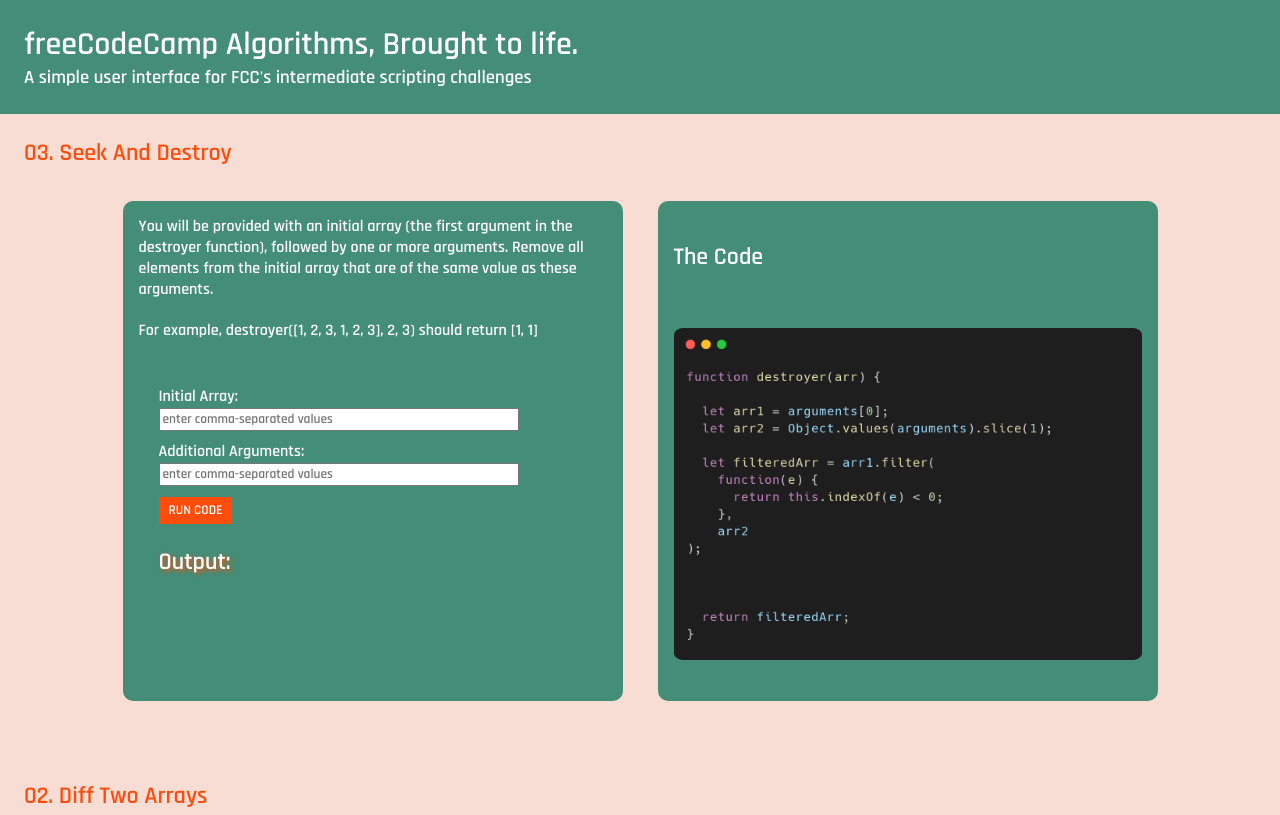
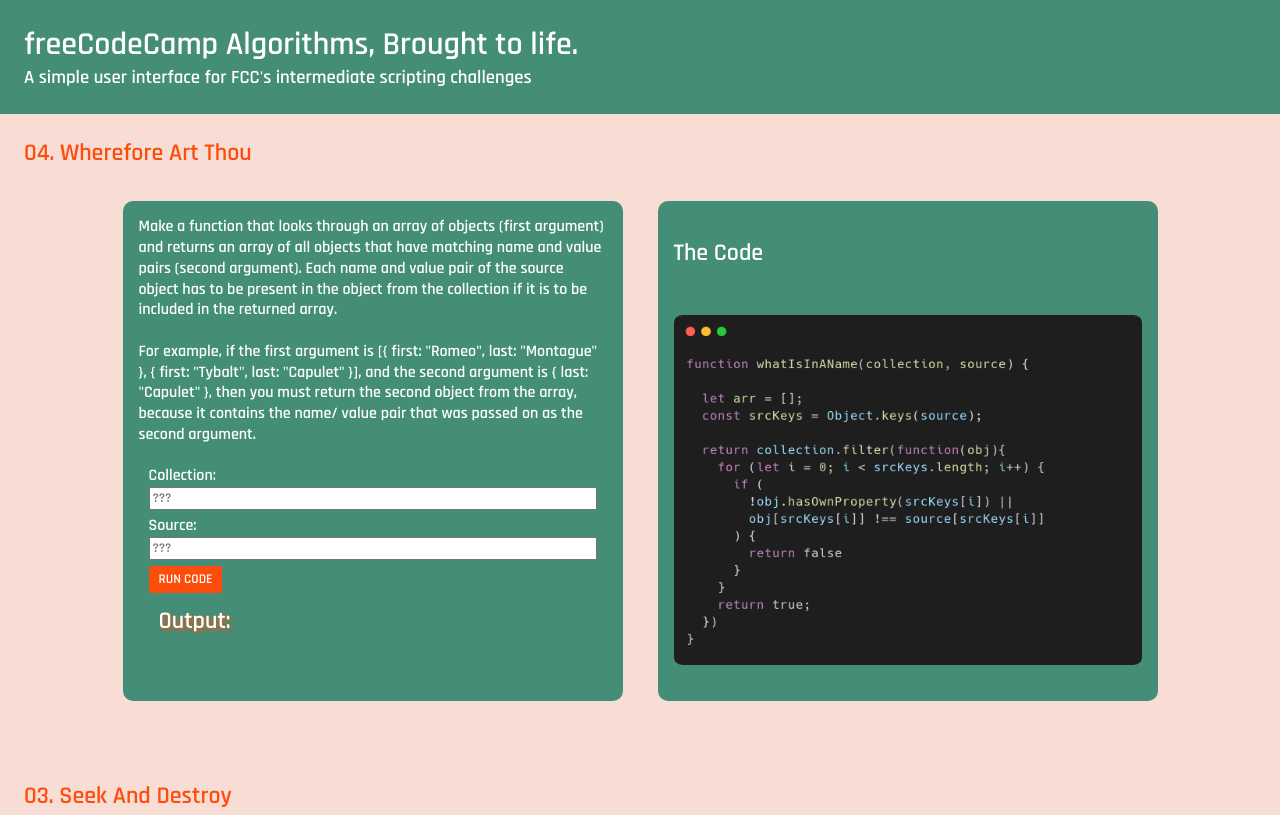
Before and after one commit to tdronkers04/fcc-algorithm-gui, a plain HTML site: page index.html in a window 1280 px wide. Shown: the top 815 px of the page. Drawn offline with Linux system fonts and the light colour scheme.

Commit message:
add fourth module js still in progress

```diff
--- a/index.html
+++ b/index.html
@@ -13,6 +13,34 @@
             <h3>A simple user interface for FCC's intermediate scripting challenges</h3>
         </header>
         <main>
+            <div class="div1">
+                <h2>04. Wherefore Art Thou</h2>
+                <div class="container">
+                    <div class="left-column">
+                        <p>Make a function that looks through an array of objects (first argument) and returns an array of all objects that have matching name and value pairs (second argument). Each name and value pair of the source object has to be present in the object from the collection if it is to be included in the returned array.</p>
+                        <br>
+                        <p>For example, if the first argument is [{ first: "Romeo", last: "Montague" }, { first: "Tybalt", last: "Capulet" }], and the second argument is { last: "Capulet" }, then you must return the second object from the array, because it contains the name/ value pair that was passed on as the second argument.</p>
+                        <form id="form-04">
+                          <p>
+                            <label>Collection:</label>
+                            <input type="text" id="04-a" name="04-a" size="75" placeholder="???">
+                          </p>
+                          <p>
+                            <label>Source:</label>
+                            <input type="text" id="04-b" name="04-b" size="75" placeholder="???">
+                          </p>
+                          <p>
+                            <input type="button" onclick="whatIsInAName()" value="Run Code">
+                          </p>
+                        </form>
+                        <p class="output">Output:  <span id="04-result"></span></p>
+                    </div>
+                    <div class="right-column">
+                        <h2>The Code</h2>
+                        <img src="pics/what-is-in-a-name.png" alt="javascript code">
+                    </div>
+                </div>
+            </div>
             <div class="div1">
                 <h2>03. Seek And Destroy</h2>
                 <div class="container">
--- a/styles.css
+++ b/styles.css
@@ -43,6 +43,7 @@
   }
 
   .output {
+      margin-top: auto;
       padding-left: 20px;
       font-size: x-large;
       text-shadow: 2px 2px 4px #FD4D0D;
@@ -82,3 +83,18 @@
     margin-top: 25px;
     padding: 20px;
   }
+
+  #form-04 {
+    display: grid;
+    grid-template-columns: 100%;
+    grid-template-rows: 30px 30px 30px;
+    grid-gap: 20px;
+    margin-top: 10px;
+    padding: 10px;
+  }
+
+  #form-04 input[type="text"] {
+    width: 100%;
+    box-sizing: border-box;
+    resize: none;
+  }
```
Also changed, not shown: algos.js (+23 -0 lines), pics/what-is-in-a-name.png (added), 1 other file.
